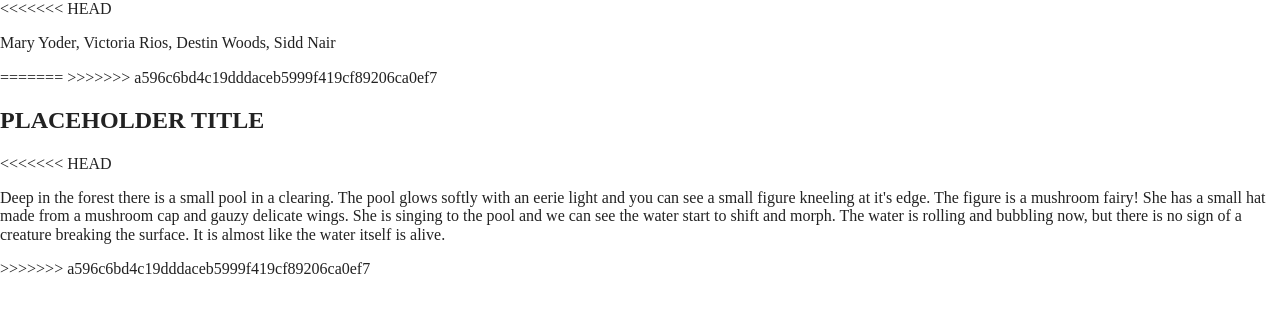
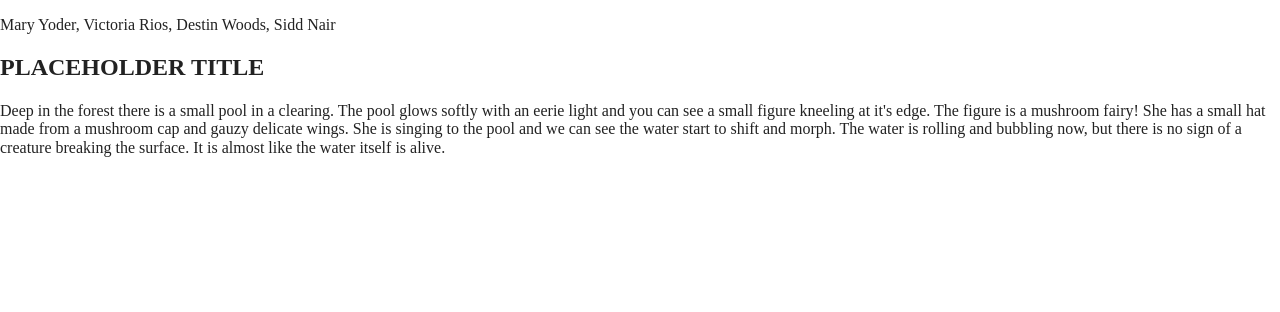
Before and after one commit to maryvalentiney/exquisite-corpse, a website built with Parcel: page index.html in a window 1280 px wide. Built offline with nearby package versions, Linux system fonts and the light colour scheme.

Commit message:
cleaned up index

```diff
--- a/index.html
+++ b/index.html
@@ -29,20 +29,15 @@
   <!-- Add your site or application content here -->
 
   <header>
-<<<<<<< HEAD
     <p>Mary Yoder, Victoria Rios,
       Destin Woods, Sidd Nair</p>
-=======
->>>>>>> a596c6bd4c19dddaceb5999f419cf89206ca0ef7
   </header>
   <main>
     <section>
       <h2>PLACEHOLDER TITLE</h2>
-<<<<<<< HEAD
       <p>Deep in the forest there is a small pool in a clearing. The pool glows softly with an eerie light and you can see a small figure kneeling at it's edge. The figure is a mushroom fairy! She has a small hat made from a mushroom cap and gauzy
         delicate wings. She is singing to the pool and we can see the water start to shift and morph. The water is rolling and bubbling now, but there is no sign of a creature breaking the surface. It is almost like the water itself is alive.</p>
   <p></p>
->>>>>>> a596c6bd4c19dddaceb5999f419cf89206ca0ef7
     </section>
   </main>
   <script src="js/vendor/modernizr-3.11.2.min.js"></script>
```
